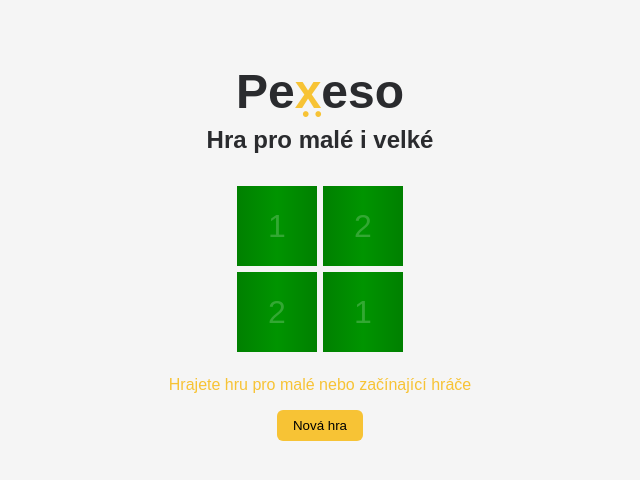
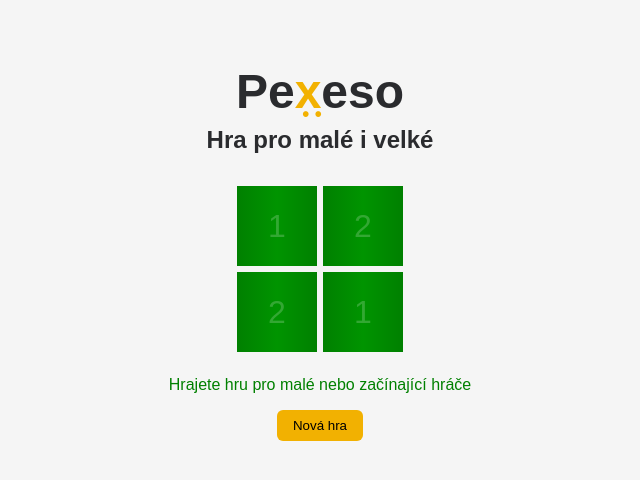
Before and after one commit to hankaEsha/pexeso, a plain HTML site: page index.html in a window 1280 px wide. Shown: the whole page, without its empty margins (320-960 px from the left). Drawn offline with Linux system fonts and the light colour scheme.

Commit message:
Better contrast, cursor pointer for play-again button

```diff
--- a/style.css
+++ b/style.css
@@ -29,7 +29,7 @@ h2 {
 }
 
 h1::after {
-  color: #f7c335;
+  color: #F2B101;
   content: "• •";
   font-size: 20px;
   padding-right: 1rem;
@@ -39,7 +39,7 @@ h1::after {
 }
 
 .x {
-  color: #f7c335;
+  color: #F2B101;
 }
 
 .container {
@@ -85,12 +85,12 @@ h1::after {
 }
 
 .subtitle {
-  color: #f7c335;
+  color: #008000;
   text-align: center;
 }
 
 .message {
-  color: #f7c335;
+  color: #008000;
   text-align: center;
 }
 
@@ -102,8 +102,9 @@ h1::after {
   display: block;
   margin: 1rem auto;
   padding: 0.5rem 1rem;
-  background-color: #f7c335;
+  background-color: #F2B101;
   color: black;
   border: none;
   border-radius: 6px;
+  cursor: pointer;
 }
```
